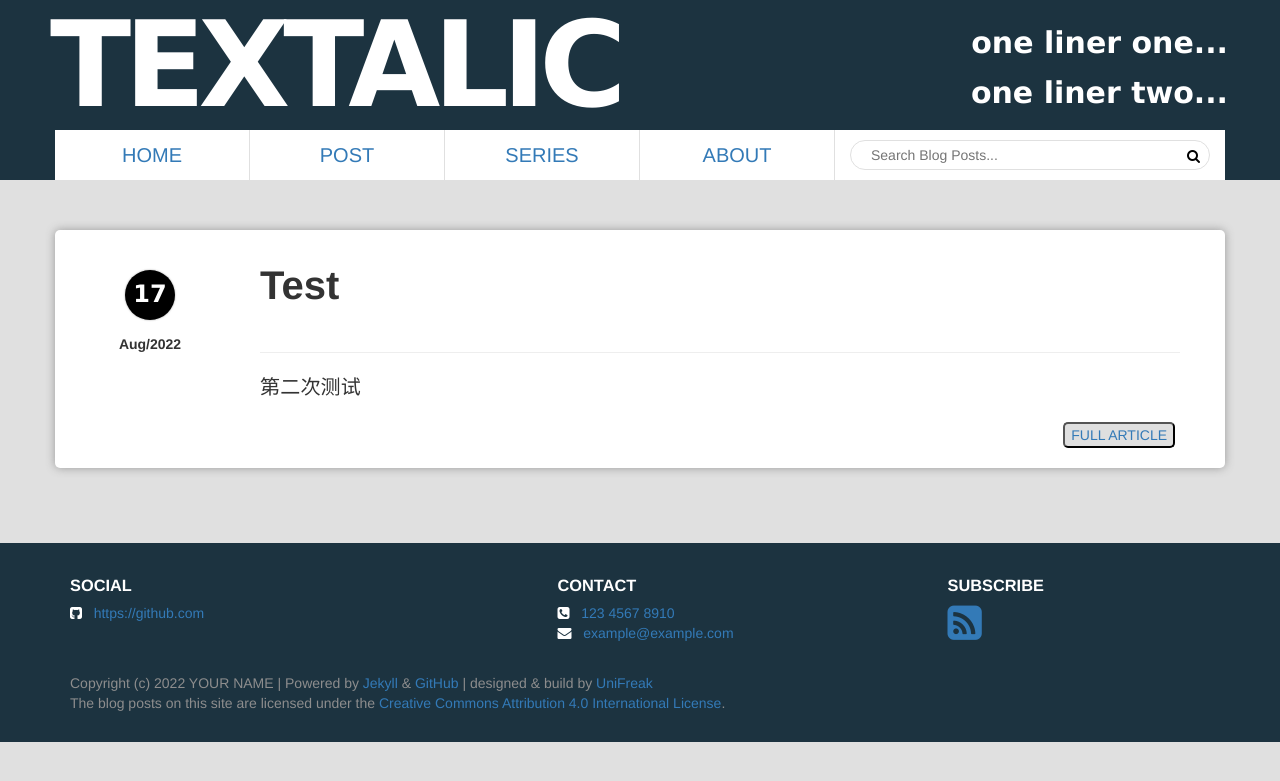
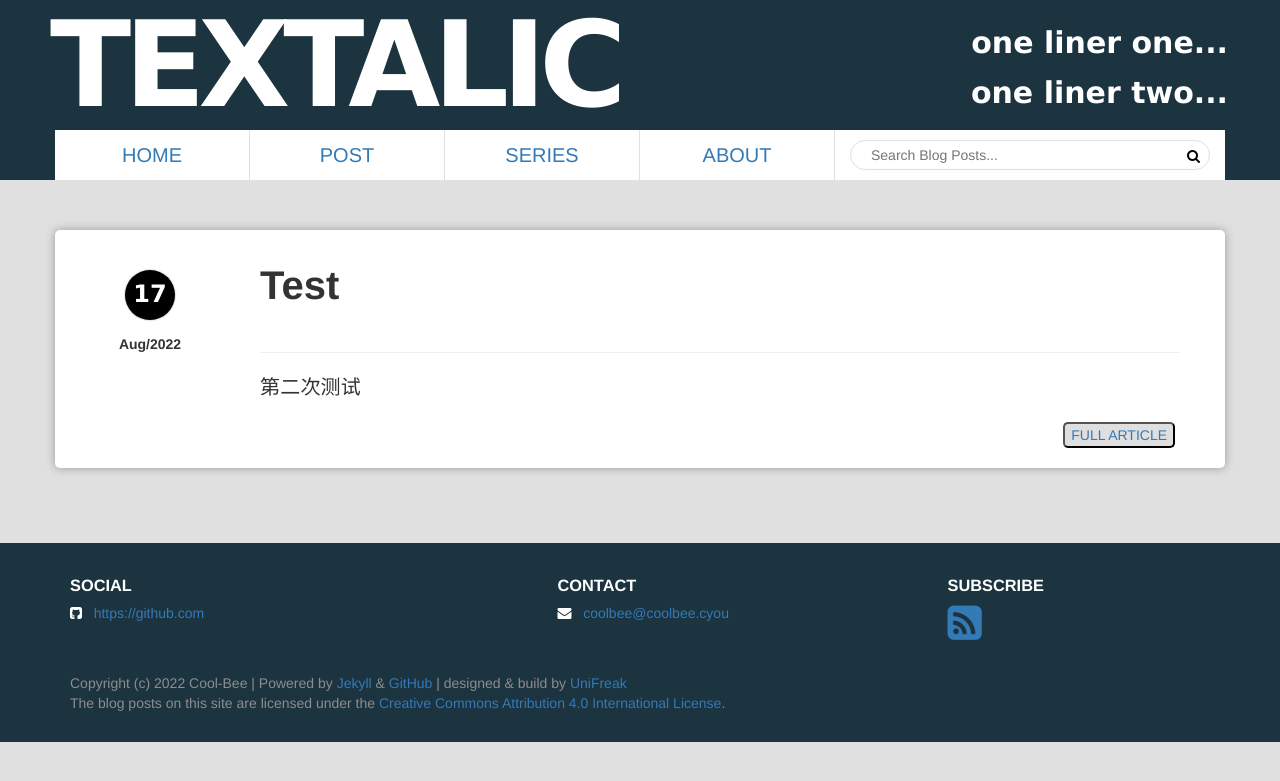
Before and after one commit to coolbee-cyou/coolbee-cyou.github.io, a Jekyll site: the page built from index.html, in a window 1280 px wide. Shown: the top 781 px of the page. Built offline with Jekyll 4.4.1, drawn with Linux system fonts in a browser that asks for light colours; the list of posts is cut into pages by our own code.

Commit message:
Update me.yml

```diff
--- a/_data/me.yml
+++ b/_data/me.yml
@@ -1,9 +1,9 @@
 # These data will be shown in /about page and every page footer
 # Replace these with your own personal info
 
-name: "YOUR NAME"
-job: "Job Title"
-hi: "HIYA!"
+name: "酷B"
+job: "Debuger"
+hi: "你好！"
 avatar_img: "/assets/img/me.png" # path to your avatar
 intro:
   - "Some thing about yourself"
@@ -11,17 +11,17 @@
 skills:
   - name: "Programming"
     icon-class: "fa fa-terminal"
-    list: ["PHP", "Python", "Shell", "C", "SQL"]
+    list: ["Delphi", "C", "SQL", "Go", "Python", "HTML"]
   - name: "Framework"
     icon-class: "fa fa-th-list"
-    list: ["Laravel / Lumen", "ThinkPHP", "Yii", "Flask"]
+    list: ["None"]
   - name: "Tools"
     icon-class: "fa fa-cogs"
-    list: ["Linux", "Docker", "Git", "SublimeText"]
+    list: ["Linux", "Docker", "Git"]
 
-display_name: "YOUR NAME"
+display_name: "Cool-Bee"
 contact:
-  - {name: "Mobile", icon-class: "fa fa-phone-square", text: "123 4567 8910", link: "tel: 123 4567 8010"}
-  - {name: "Email", icon-class: "fa fa-envelope", text: "example@example.com", link: "mailto: example@example.com"}
+  # - {name: "Mobile", icon-class: "fa fa-phone-square", text: "123 4567 8910", link: "tel: 123 4567 8010"}
+  - {name: "Email", icon-class: "fa fa-envelope", text: "coolbee@coolbee.cyou", link: "mailto: coolbee@coolbee.cyou"}
 social:
   - {name: "GitHub", icon-class: "fa fa-github-square", text: "https://github.com", link: "https://github.com"}
```
